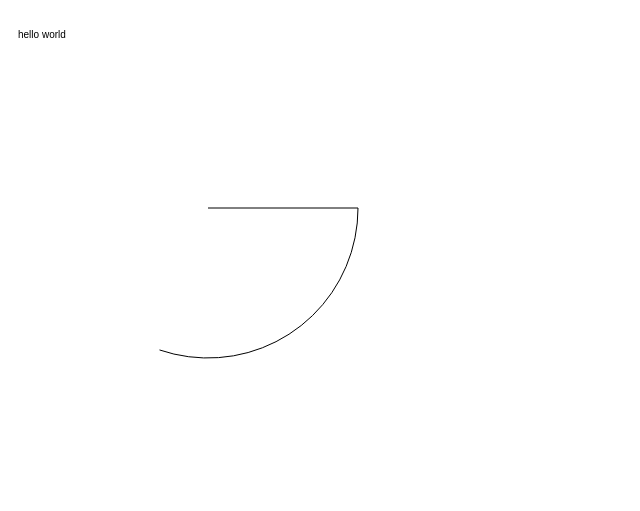
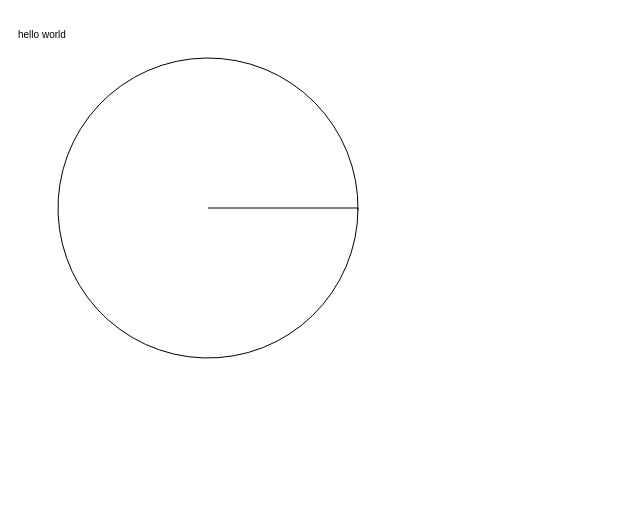
Before and after one commit to Josh5398/Game, a plain HTML site: page index.html in a window 1280 px wide. Shown: the whole page, without its empty margins (0-640 px from the left). Drawn offline with Linux system fonts and the light colour scheme.

Commit message:
Update index.html

```diff
--- a/index.html
+++ b/index.html
@@ -13,7 +13,7 @@ var ct1 = c1.getContext("2d");
 ct1.fillText("hello world",10,30)
 ct1.beginPath()
 ct1.moveTo(200,200)
-for(i=0;i<2;i+=0.1){
+for(i=0;i<6.3;i+=0.1){
 ct1.lineTo(200+150*Math.cos(i),200+150*Math.sin(i))
   }
   ct1.stroke()
```
